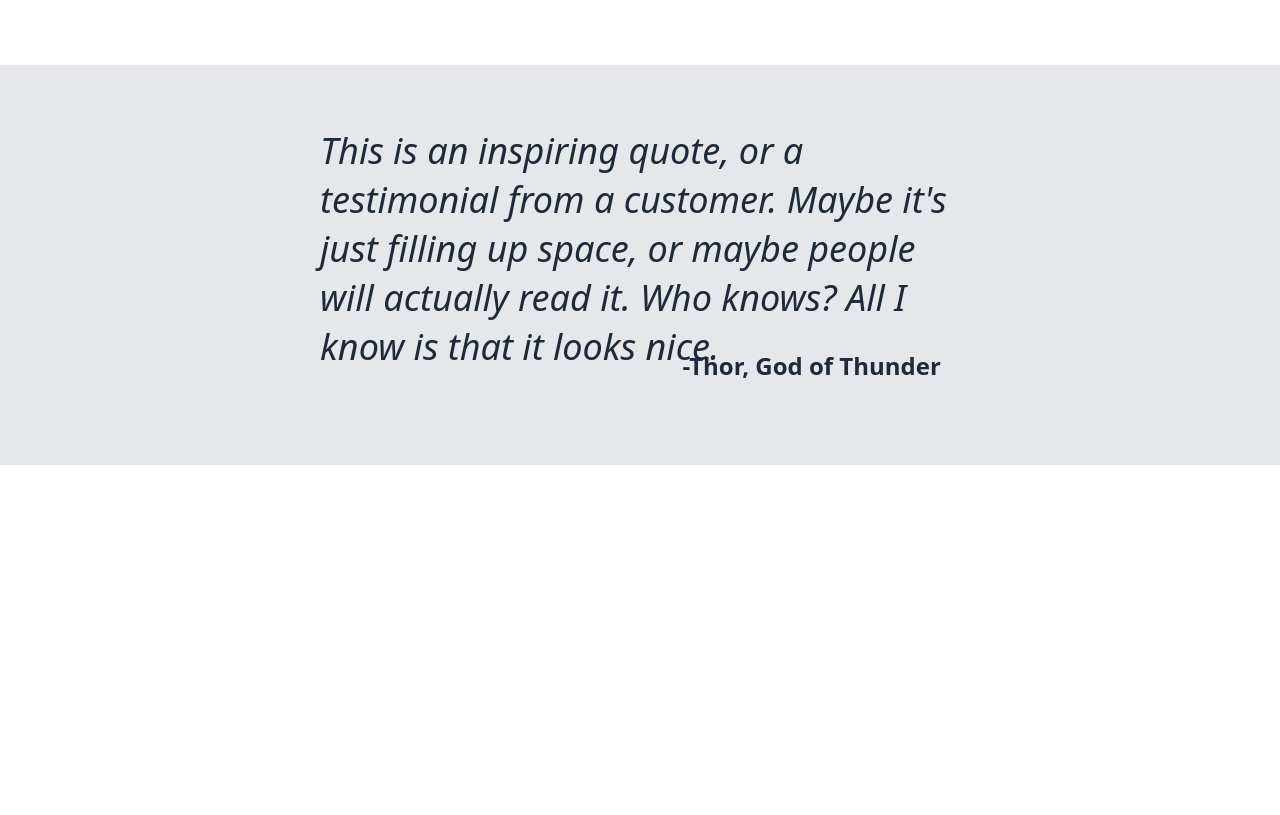
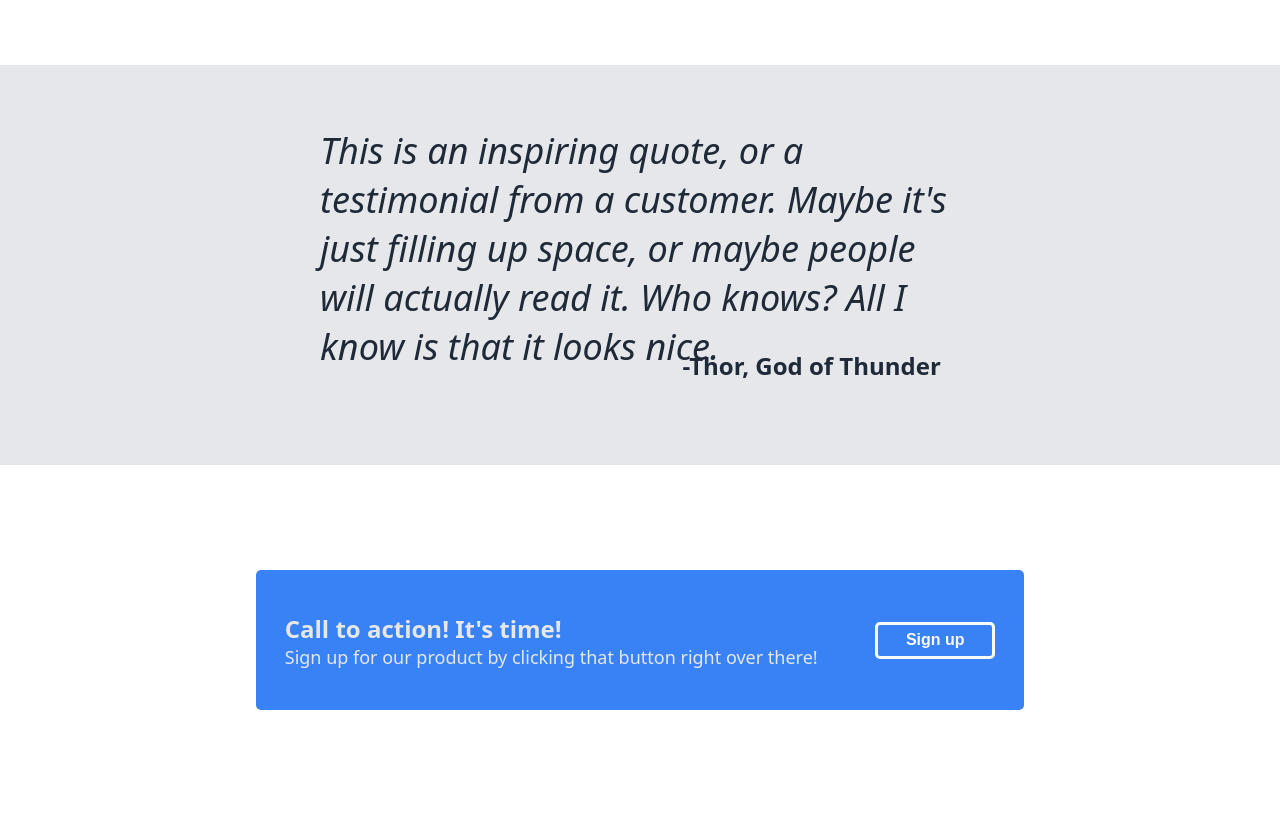
Before and after one commit to lavhuyaar/odin-landing-page, a plain HTML site: page index.html in a window 1280 px wide. Shown: the part 885-1700 px from the top of the page. Before the commit the page ends 1350 px from the top, so only its background shows below. Drawn offline with Linux system fonts and the light colour scheme.

Commit message:
Message box added

```diff
--- a/index.html
+++ b/index.html
@@ -55,10 +55,22 @@
 
     <div class="quote-box">
         <div class="quote">
-            <p>This is an inspiring quote, or a testimonial from a customer. Maybe it's just filling up space, or maybe people will actually read it. Who knows? All I know is that it looks nice.</p>
+            <p class="quote-p">This is an inspiring quote, or a testimonial from a customer. Maybe it's just filling up space, or maybe people will actually read it. Who knows? All I know is that it looks nice.</p>
         </div>
-        <div class="quote-by">-Thor, God of Thunder<div>
+        <div class="quote-by">-Thor, God of Thunder</div>
     </div>
+
+    <div class="message-box">
+        <div class="message">
+            <div class="message-text">
+                <p class="message-text-first">Call to action! It's time!</p>
+                <p class="message-text-second">Sign up for our product by clicking that button right over there!</p>
+            </div>
+            <button class="btn-two">Sign up</button>
+        </div>
+    </div>
+
+
 
 </body>
 </html>
--- a/style.css
+++ b/style.css
@@ -150,7 +150,7 @@ h3 {
     align-items: center;
 }
 
-.quote p {
+.quote-p {
     font-size: 36px;
     font-style: italic;
     color: #1f2937;
@@ -164,3 +164,45 @@ h3 {
     justify-content: flex-end;
     color: #1f2937;
 }
+
+.message-box {
+    height: 350px;
+    width: 100%;
+    display: flex;
+    justify-content: center;
+    align-items: center;
+}
+
+.message {
+    height: 40%;
+    width: 60%;
+    background-color: #3882f6;
+    border-radius: 5px;
+    border: none;
+    display: flex;
+    justify-content: space-around;
+    align-items: center;
+    color: #e5e7eb;
+
+}
+
+.message-text-first {
+    font-size: 24px;
+    font-weight: 700;
+}
+
+.message-text-second {
+    font-size: 18px;
+}
+
+.btn-two {
+    color: #f9faf8;
+    font-size: 16px;
+    font-weight: 600;
+    background-color: transparent;
+    border-radius: 5px;
+    border: 3px solid #f9faf8;
+    height: 37px;
+    width: 120px;
+    padding: 5px;
+}
```
